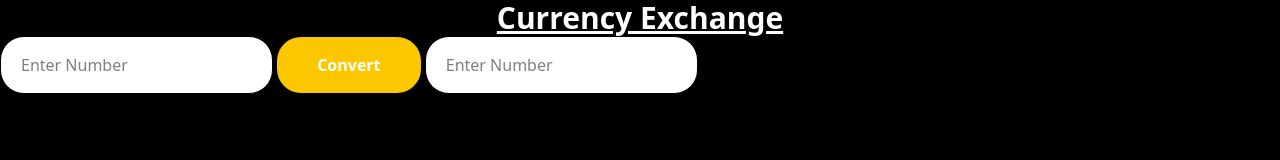
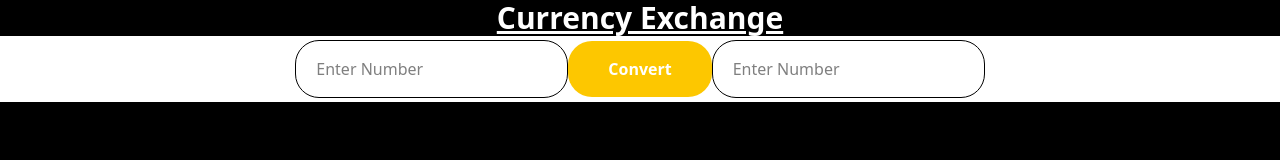
Before and after one commit to staten-island-tech/api-project-uni897, a website built with Vite: page app/index.html in a window 1280 px wide. Built offline with nearby package versions, Linux system fonts and the light colour scheme; files whose address does not match are found by name.

Commit message:
sdgdgfgfd

```diff
--- a/app/index.html
+++ b/app/index.html
@@ -9,7 +9,7 @@
   <h1 class="text-center text-3xl font-bold underline text-white">
     Currency Exchange
   </h1>
-  <div>
+  <div class="bg-white px-10 py-1 flex justify-center items-center">
     <input class="rounded-3xl border px-5 py-4 focus:outline-none focus:ring-3 bg-white focus:ring-indigo-500 hover:ring-3 hover:ring-indigo-500" type="number" placeholder="Enter Number">
     <button class="rounded-3xl border-yellow-400 bg-yellow-400 hover:cursor-pointer font-bold text-white px-10 py-4">Convert</button>
     <input class="rounded-3xl border px-5 py-4 focus:outline-none focus:ring-3 bg-white focus:ring-indigo-500 hover:ring-3 hover:ring-indigo-500" type="number" placeholder="Enter Number">
```
